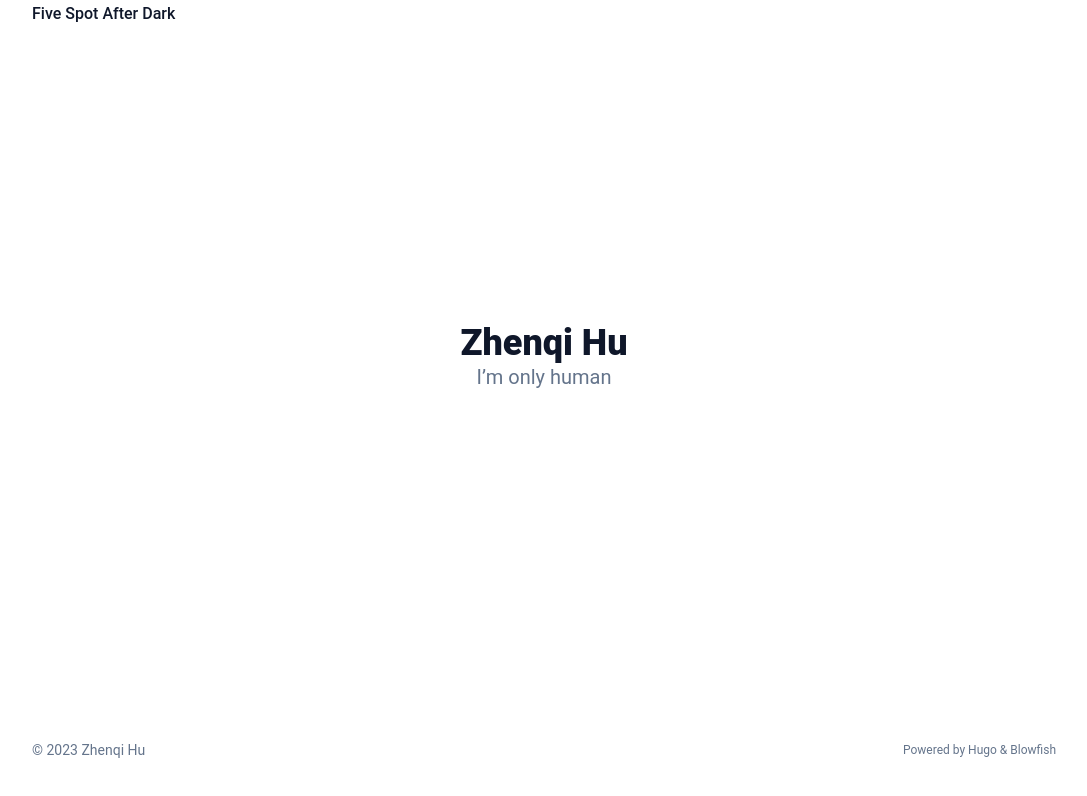
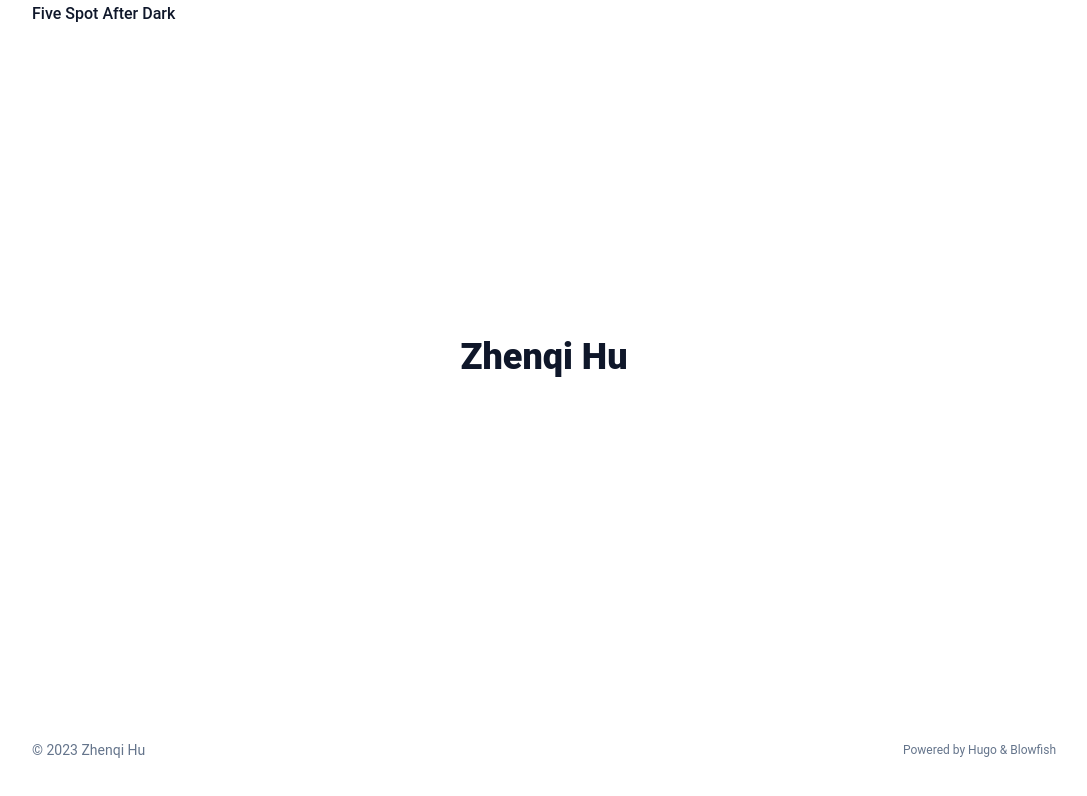
Before and after one commit to zhenqihu/zhenqihu.github.io, a plain HTML site: page index.html in a window 1280 px wide. Shown: the whole page, without its empty margins (96-1183 px from the left). Drawn offline with Linux system fonts and the light colour scheme.

Commit message:
rebuilding site Tue Mar 14 00:02:42 HKT 2023

```diff
--- a/index.html
+++ b/index.html
@@ -232,10 +232,6 @@
       Zhenqi Hu
     </h1>
 
-      <h2 class="text-xl text-neutral-500 dark:text-neutral-400">
-        I&rsquo;m only human
-      </h2>
-
     <div class="mt-1 text-2xl">
 
 
```
